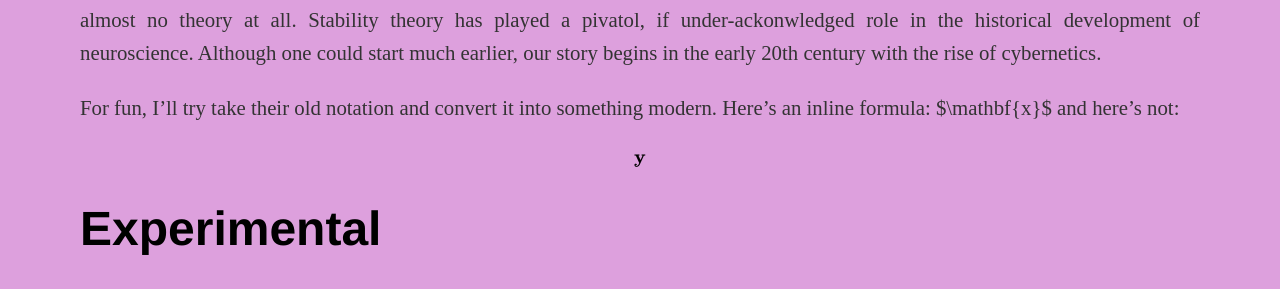
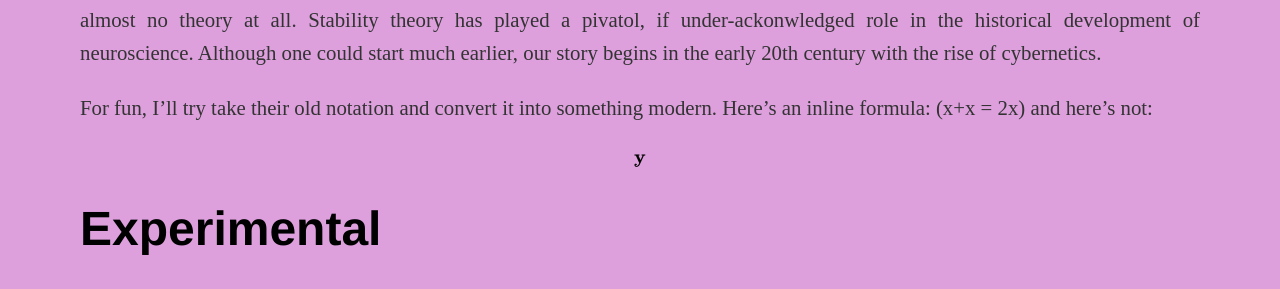
Before and after one commit to kozleo/kozleo.github.io, a Jekyll site: the page built from _posts/2020-11-09-History-of-Stability-Theory-in-Neuroscience.md, in a window 1280 px wide. Shown: the part 1269-1558 px from the top of the page. Built offline with Jekyll 4.4.1, drawn with Linux system fonts in a browser that asks for light colours; nearby versions of some CDN libraries; our own code applies the rules of GitHub Pages for plain Markdown files.

Commit message:
Update 2020-11-09-History-of-Stability-Theory-in-Neuroscience.md

```diff
--- a/_posts/2020-11-09-History-of-Stability-Theory-in-Neuroscience.md
+++ b/_posts/2020-11-09-History-of-Stability-Theory-in-Neuroscience.md
@@ -29,7 +29,7 @@
 Stability theory has come a long way since Aristole. It is a powerful formal structure for understanding complex dynamical systems. Since it's used by engineers out in the world where the risks are high (e.g building bridges) it is nessesarily a math-heavy, exact theory. In the case of linear dynamical systems, this theory is basically complete. In the case of nonlinear dynamical systems, we have almost no theory at all. Stability theory has played a pivatol, if under-ackonwledged role in the historical development of neuroscience. Although one could start much earlier, our story begins in the early 20th century with the rise of cybernetics.
 
 
-For fun, I'll try take their old notation and convert it into something modern. Here's an inline formula: $\mathbf{x}$ and here's not:
+For fun, I'll try take their old notation and convert it into something modern. Here's an inline formula: \(x+x = 2x\) and here's not:
 
 $$\mathbf{y}$$
 
```
